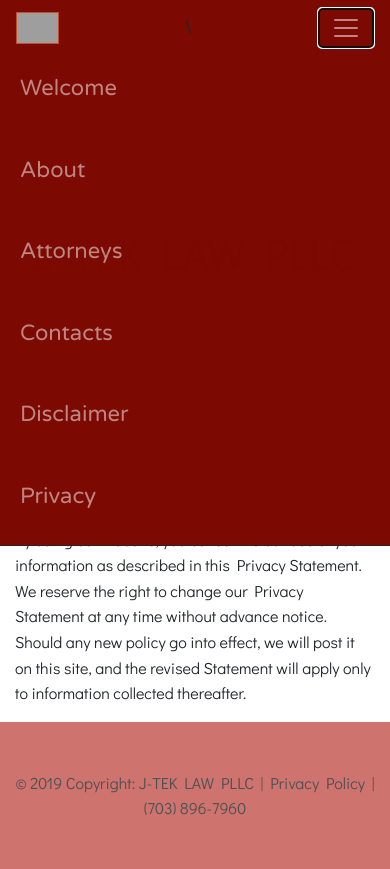
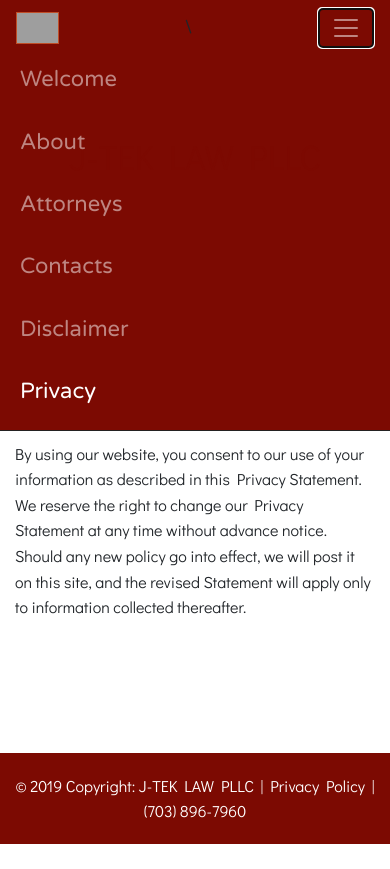
Before and after one commit to olga1598/j-tek, a React (Create React App) app in the folder j-tek/: page /privacy in a window 390 px wide. Both pictures are taken after a click on the button "Toggle navigation". After the commit the page ends 844 px from the top, so only its background shows below. Built offline with nearby package versions, Linux system fonts and the light colour scheme; grey boxes are pictures that could not be loaded.

Commit message:
some changes

```diff
--- a/j-tek/src/App.css
+++ b/j-tek/src/App.css
@@ -6,12 +6,25 @@ body {
   font-family: "Didact Gothic", sans-serif;
   font-size: 1rem;
   line-height: 1.6;
-  min-height: 100%;
-  position: relative;
+  /* min-height: 100%;
+  position: relative; */
+  margin: 0;
+  box-sizing: border-box;
 }
 
-/* * {
-  box-sizing: border-box;
+.wrapper {
+  display: flex;
+  flex-direction: column;
+  justify-items: space-between;
+  height: 100vh;
+  overflow: hidden;
   margin: 0;
   padding: 0;
-} */
+}
+
+.content {
+  height: 100%;
+  overflow-y: scroll;
+  /* background: white; */
+  padding: 10px 0 10px 0;
+}
--- a/j-tek/src/App.js
+++ b/j-tek/src/App.js
@@ -15,7 +15,9 @@ import DetailedBio from "./components/DetailedBio/DetailedBio";
 function App() {
   return (
     <BrowserRouter>
+      <section className="wrapper">
         <Navbar />
+        <section className="content">
           <Switch>
             <Route path="/" component={Welcome} exact/>
             <Route path="/about" component={About} exact/>
@@ -26,7 +28,9 @@ function App() {
             <Route exact path="/attorneys/:id" component={DetailedBio} />
             <Route component={NotFoundPage} exact/>
           </Switch>
+      </section>
       <Footer />
+      </section>
     </BrowserRouter>
   );
 }
--- a/j-tek/src/components/About/About.css
+++ b/j-tek/src/components/About/About.css
@@ -19,13 +19,13 @@
   color: #7c0a02;
 }
 
-.waved-img {
+/* .waved-img {
   width: 100%;
   height: 50vh;
   background: url("/jtek-logo-cropped.jpg");
   background-size: cover;
-  /* background-attachment: fixed; */
-}
+  background-attachment: fixed;
+} */
 /* .waved-img .wave {
   position: absolute;
   width: 100%;
@@ -36,7 +36,7 @@
   animation: animate 10s linear infinite;
 } */
 
-@keyframes animate
+/* @keyframes animate
 {
   0%
   {
@@ -47,7 +47,7 @@
     background-position: 1360px;
 
   }
-}
+} */
 
 /* .info {
   position: relative;
--- a/j-tek/src/components/Attorneys/Attorneys.css
+++ b/j-tek/src/components/Attorneys/Attorneys.css
@@ -15,15 +15,20 @@
     width: 100%;
     left: 0; /*width-100% & left0 = centered absolute text*/
 }
-@media screen and (max-width: 600px) {
-    .meet-team {
-        font-size: 45px;
-        margin-top: 20px;
+@media screen and (max-width: 500px) {
+    .overlayed-text {
+        /* font-size: 35px; */
+        margin-top: 60px !important;
     }
 
-    /* .overlayed-text {
-        margin-top: 170px;
-    } */
+    .meet {
+        font-size: 35px;
+    }
+
+    .meet-team {
+        font-size: 35px;
+        padding-top: 15px;
+    }
 
     .card {
         margin: auto;
--- a/j-tek/src/components/Disclaimer/Disclaimer.css
+++ b/j-tek/src/components/Disclaimer/Disclaimer.css
@@ -1,3 +1,9 @@
 .disclaimer-text {
     margin-top: 6%;
 }
+
+@media screen and (max-width: 600px) {
+    .disclaimer-text {
+        margin-top: 0;
+  }
+}
--- a/j-tek/src/components/Footer/Footer.css
+++ b/j-tek/src/components/Footer/Footer.css
@@ -1,8 +1,23 @@
-.footer-copyright {
-    background: #c25149;
+/* .footer-copyright {
+    background-color: #7c0a02;
     opacity: 0.8;
     width: 100%;
-    /* position: absolute; */
+    position: absolute;
     bottom: 0;
     left: 0;
-}
+    padding-top: 20px;
+    padding-bottom: 20px;
+    color: white;
+
+
+} */
+
+.footer-copyright {
+    padding-top: 20px;
+    padding-bottom: 20px;
+    background-color: #7c0a02;
+    color: white;
+
+
+
+  }
--- a/j-tek/src/components/Footer/Footer.js
+++ b/j-tek/src/components/Footer/Footer.js
@@ -4,7 +4,7 @@ import "./Footer.css";
 const Footer = () => {
     return (
 
-            <div className="footer-copyright text-center py-5">
+            <div className="footer-copyright text-center">
             &copy; {new Date().getFullYear()} Copyright:{" J-TEK LAW PLLC"} | {"Privacy Policy"} | (703) 896-7960
             </div>
 
--- a/j-tek/src/components/Navbar/Navbar.css
+++ b/j-tek/src/components/Navbar/Navbar.css
@@ -14,7 +14,9 @@
   .navbar ul {
     /* display: flex;
     list-style: none; */
-    margin-left: auto;
+    margin:0 !important;
+    flex: 1;
+    justify-content: flex-end;
   }
 
   .navbar a {
@@ -37,8 +39,21 @@
   .logo {
     width: 12%;
     border: solid 1px #c04e28;
-    opacity: 1;
+    /* opacity: 1; */
   }
+
+  @media screen and (max-width: 570px) {
+    .nav-item {
+      line-height: 1rem;
+      overflow: auto;
+    }
+
+  }
+
+
+
+
+
 
   /* .is-active {
     background-color:#ff5959;
--- a/j-tek/src/components/Navbar/Navbar.js
+++ b/j-tek/src/components/Navbar/Navbar.js
@@ -13,22 +13,22 @@ const Navbar = () => {
                 <div className="collapse navbar-collapse" id="navbarToggler">
                     <ul className="navbar-nav mr-auto">
                         <li className="nav-item">
-                            <NavLink to="/" className="nav-link" activeClassName="is-active" exact>Welcome</NavLink>
+                            <NavLink to="/" className="nav-link" data-target="#navbarToggler" exact>Welcome</NavLink>
                         </li>
                         <li className="nav-item">
-                            <NavLink to="/about" className="nav-link" activeClassName="is-active">About</NavLink>
+                            <NavLink to="/about" className="nav-link" data-target="#navbarToggler">About</NavLink>
                         </li>
                         <li className="nav-item">
-                            <NavLink to="/attorneys" className="nav-link" activeClassName="is-active">Attorneys</NavLink>
+                            <NavLink to="/attorneys" className="nav-link">Attorneys</NavLink>
                         </li>
                         <li className="nav-item">
-                            <NavLink to="/contacts" className="nav-link" activeClassName="is-active">Contacts</NavLink>
+                            <NavLink to="/contacts" className="nav-link">Contacts</NavLink>
                         </li>
                         <li className="nav-item">
-                            <NavLink to="/disclaimer" className="nav-link" activeClassName="is-active">Disclaimer</NavLink>
+                            <NavLink to="/disclaimer" className="nav-link">Disclaimer</NavLink>
                         </li>
                         <li className="nav-item">
-                            <NavLink to="/privacy" className="nav-link" activeClassName="is-active">Privacy</NavLink>
+                            <NavLink to="/privacy" className="nav-link">Privacy</NavLink>
                         </li>
                     </ul>
                 </div>
--- a/j-tek/src/components/Welcome/Welcome.css
+++ b/j-tek/src/components/Welcome/Welcome.css
@@ -11,10 +11,10 @@ color: #7c0a02;
   height: auto;
 }
 
-.logo {
+/* .logo {
   width: 100%;
   opacity: 0.5;
-}
+} */
 
 .row {
   margin-top: 50px;
```
Lines whose indentation alone changed are shown as unchanged.
